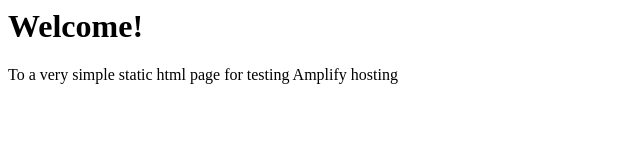
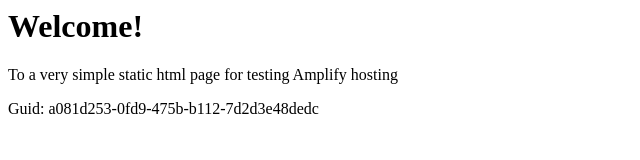
Before and after one commit to aws-aemilia-nrt/Github-PR-Commit-Integration-Test-DoNotTouch-GithubWebhookPreviewCanaryTest-v1-prod-ap-northeast-1, a website: page src/index.html in a window 1280 px wide. Shown: the whole page, without its empty margins (0-640 px from the left). Drawn offline with Linux system fonts and the light colour scheme.

Commit message:
commit from integ tests

```diff
--- a/src/index.html
+++ b/src/index.html
@@ -1,3 +1,5 @@
+
+
 <html lang="en">
 
 <head>
@@ -10,6 +12,6 @@
 <body>
     <h1>Welcome!</h1>
     <p>To a very simple static html page for testing Amplify hosting</p>
-</body>
+    <p>Guid: a081d253-0fd9-475b-b112-7d2d3e48dedc</p></body>
 
 </html>
```
